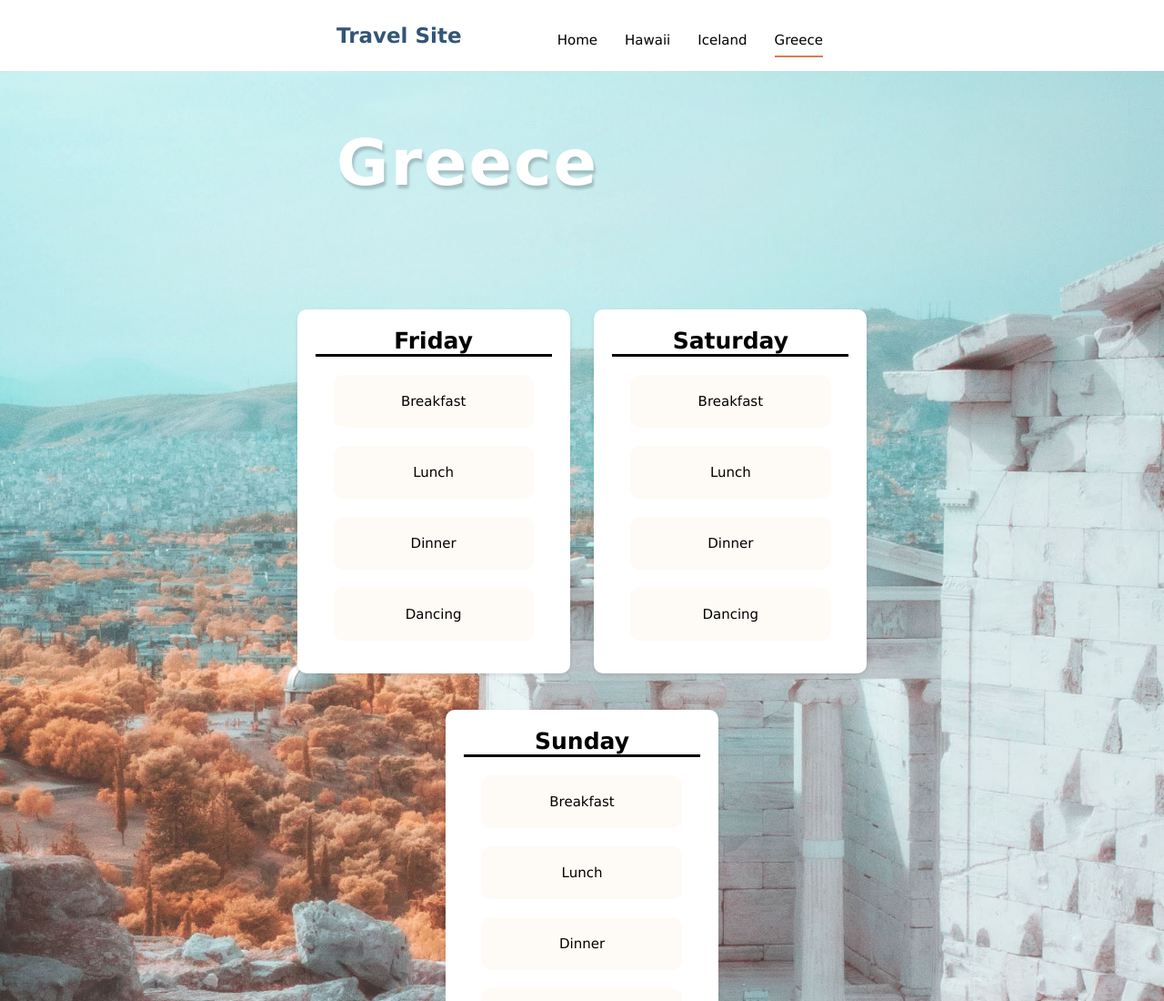
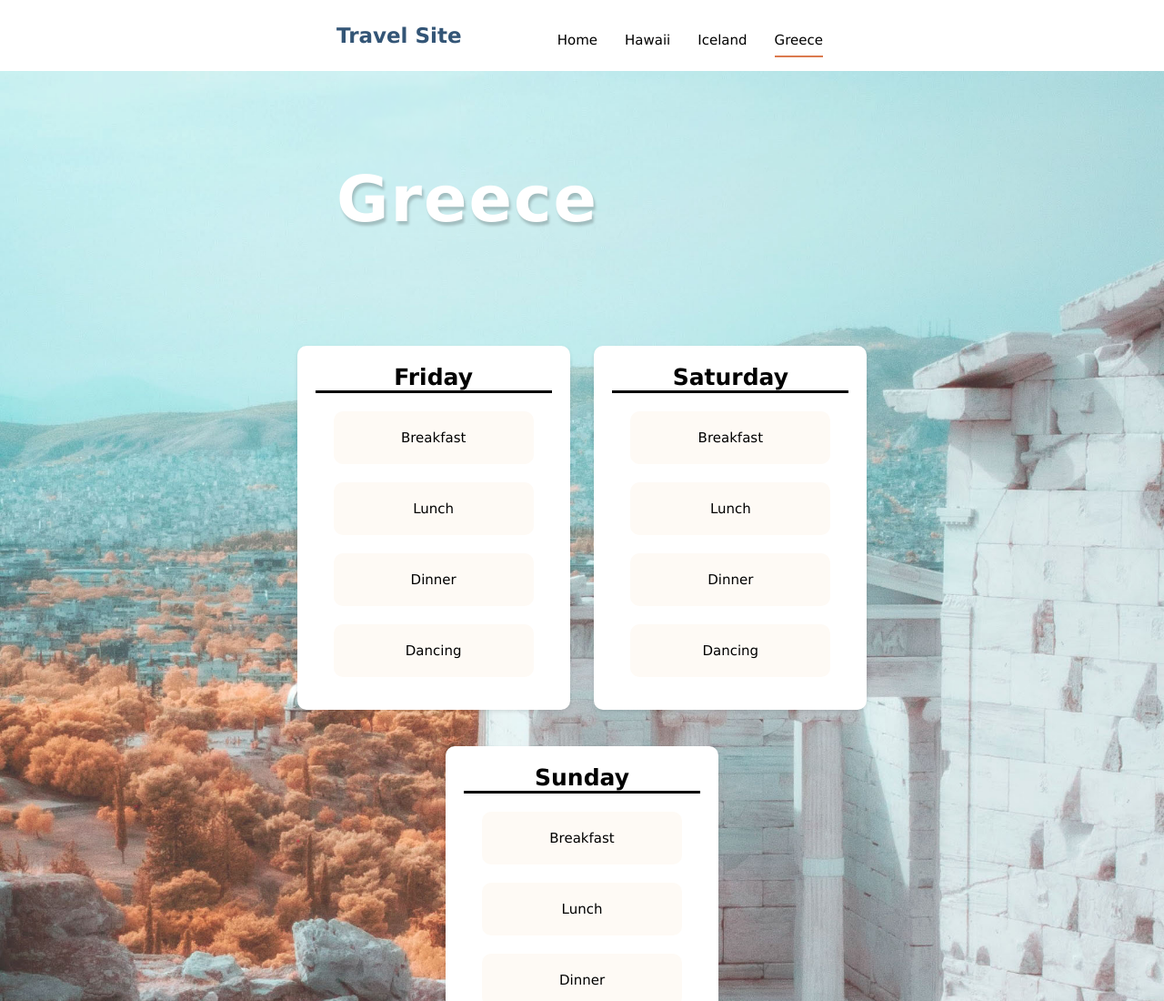
Before and after one commit to twestphal1/travel-site, a plain HTML site: page pages/greece.html in a window 1280 px wide. Shown: the top 1100 px of the page at 91% size. Drawn offline with Linux system fonts and the light colour scheme.

Commit message:
Update destinations.css

```diff
--- a/css/destinations.css
+++ b/css/destinations.css
@@ -26,7 +26,7 @@
 .destination__title {
   color: white;
   font-size: 7rem;
-  padding-top: 6rem;
+  padding-top: 10rem;
   text-align: center;
   /* background-color: rgba(0, 0, 0, 0.1); */
   -webkit-backdrop-filter: blur(2px);
```
